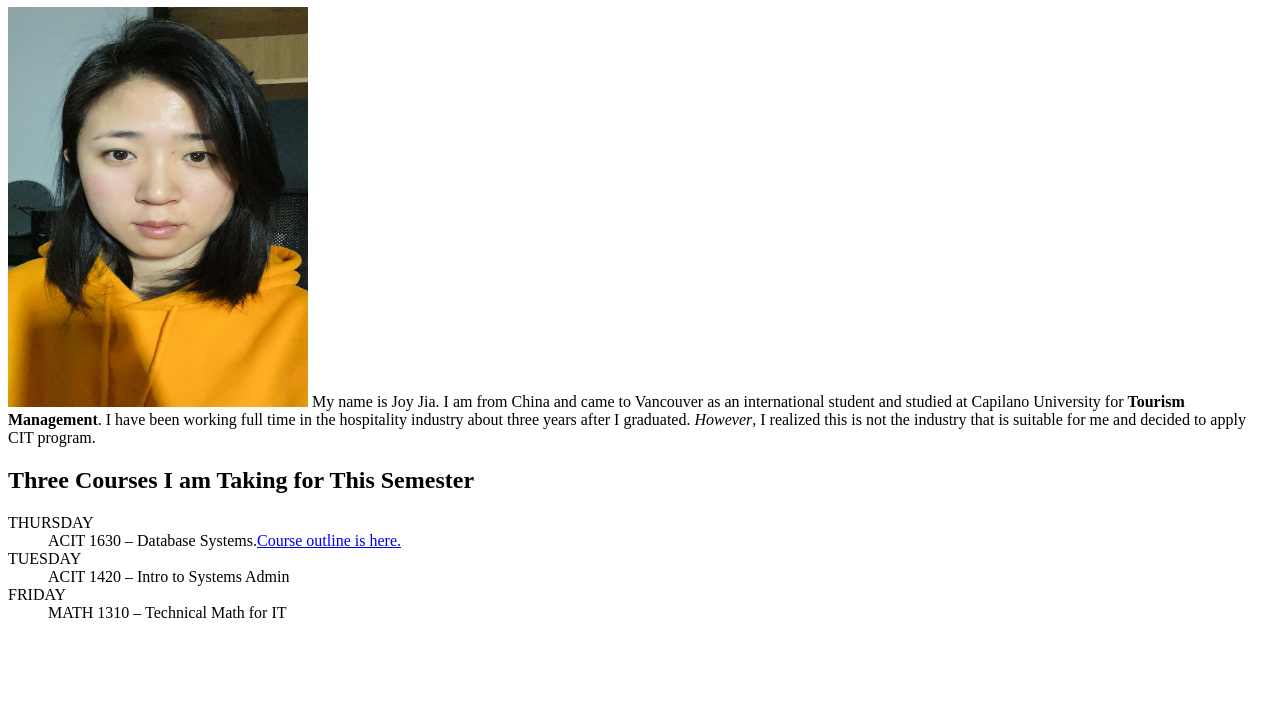
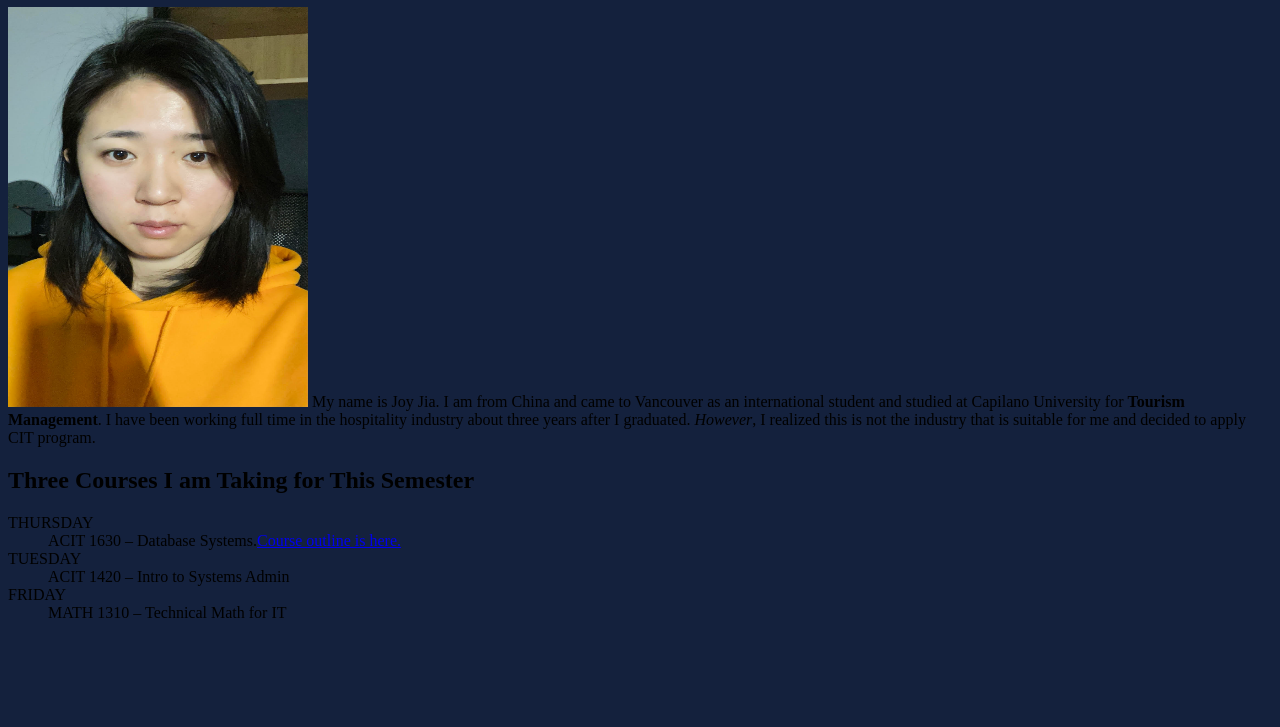
Before and after one commit to zhaotongjia/ACITmidterm, a plain HTML site: page index.html in a window 1280 px wide. Shown: the part 73-800 px from the top of the page. Drawn offline with Linux system fonts and the light colour scheme.

Commit message:
add_color

```diff
--- a/index.html
+++ b/index.html
@@ -3,7 +3,7 @@
 <head>
     <meta charset="UTF-8">
     <meta name="viewport" content="width=device-width, initial-scale=1.0">
-    <link rel="styles" href="css/sytles.css">
+    <link rel="stylesheet" href="css/sytles.css">
     <title>Document</title>
 </head>
 <body>
```
